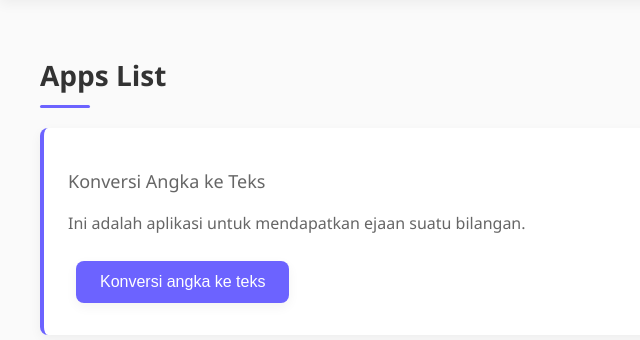
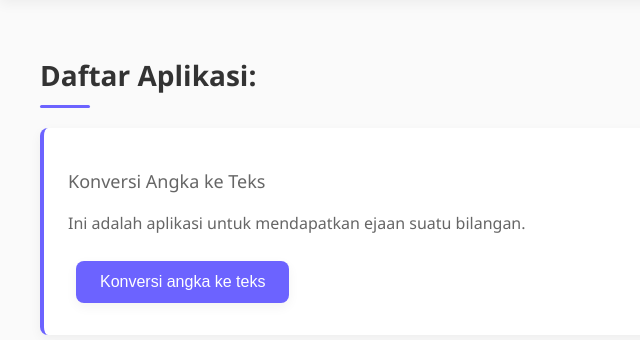
Before and after one commit to agaveingit/django-myapps, a Django app: page / in a window 1280 px wide. Shown: the part 82-422 px from the top of the page, without its empty margins (0-640 px from the left). Run offline with Django 5.2, Linux system fonts and the light colour scheme.

Commit message:
app list to daftar aplikasi

```diff
--- a/myapp/templates/myapp/home.html
+++ b/myapp/templates/myapp/home.html
@@ -6,7 +6,7 @@ Home
 {% block content %}
 <div class="main-content">
     <section class="section">
-        <h2 class="section-title">Apps List</h2>
+        <h2 class="section-title">Daftar Aplikasi:</h2>
         <div class="container1">
             <h2 class="subtitle">Konversi Angka ke Teks</h2>
             <p class="text">Ini adalah aplikasi untuk mendapatkan ejaan suatu bilangan.</p>
```
